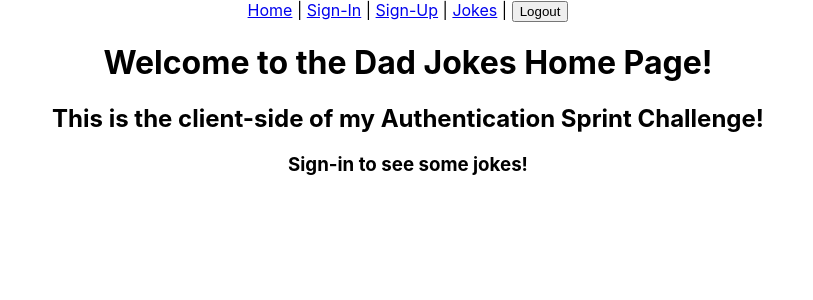
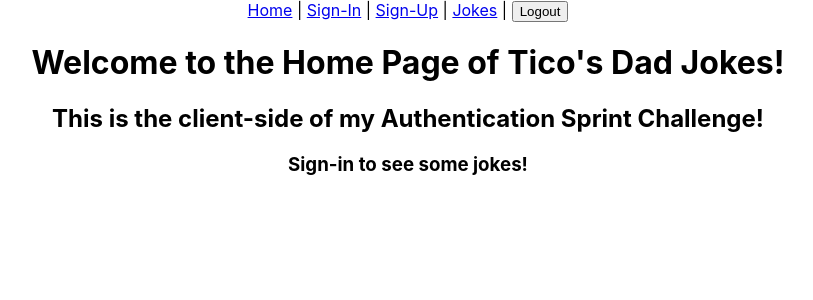
Before and after one commit to ticotheps/auth-sprint-stretch, a React (Create React App) app in the folder auth-sprint-client/: page / in a window 1280 px wide. Shown: the top 300 px of the page, without its empty margins (232-1045 px from the left). Built offline with nearby package versions, Linux system fonts and the light colour scheme.

Commit message:
Modifies the <h1> on the home page

```diff
--- a/auth-sprint-client/src/home/Home.js
+++ b/auth-sprint-client/src/home/Home.js
@@ -3,7 +3,7 @@ import React from 'react';
 const Home = () => {
     return(
         <div>
-            <h1>Welcome to the Dad Jokes Home Page!</h1>
+            <h1>Welcome to the Home Page of Tico's Dad Jokes!</h1>
             <h2>This is the client-side of my Authentication Sprint Challenge!</h2>
             <h3>Sign-in to see some jokes!</h3>
         </div>
```
